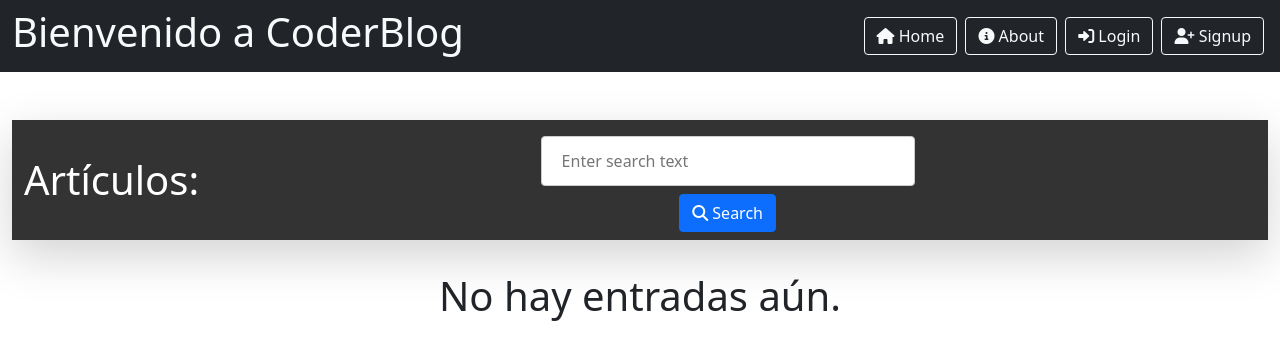
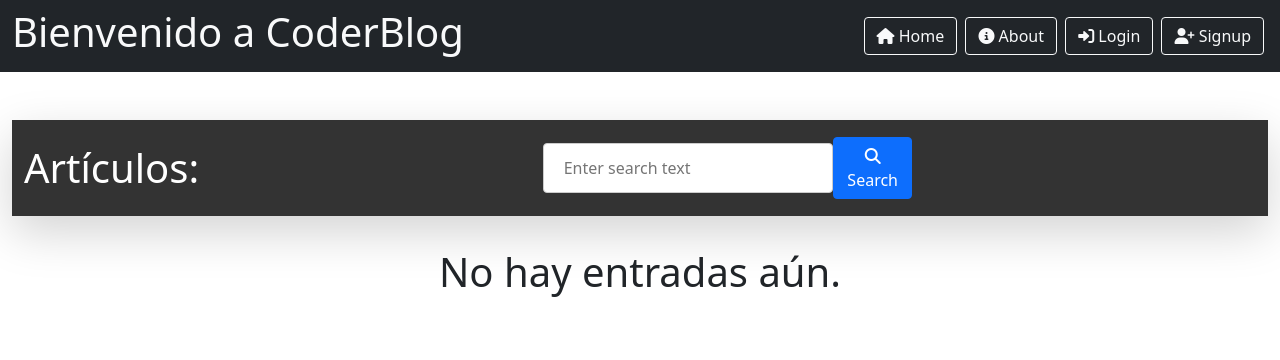
Before and after one commit to sanchezmiguel/CoderBlogRepo, a Django app: page / in a window 1280 px wide. Shown: the top 360 px of the page. Run offline with Django 4.2, Linux system fonts and the light colour scheme; data that the repository does not hold is empty; some libraries are stand-ins or nearby versions.

Commit message:
alinear boton search con barra de busqueda

```diff
--- a/coderDjango/blogApp/templates/blogApp/articulo_list.html
+++ b/coderDjango/blogApp/templates/blogApp/articulo_list.html
@@ -7,7 +7,7 @@
             <div>
                 <form action="{% url 'articulo.list' %}" class="form-inline" method="get"
                       style="display: inline-block;">
-                    <div>
+                     <div style="display: flex; align-items: center;">
                         {{ form.search_text }}
                         <button class="btn btn-primary" type="submit">
                             <i class="fas fa-search"></i> Search
```
